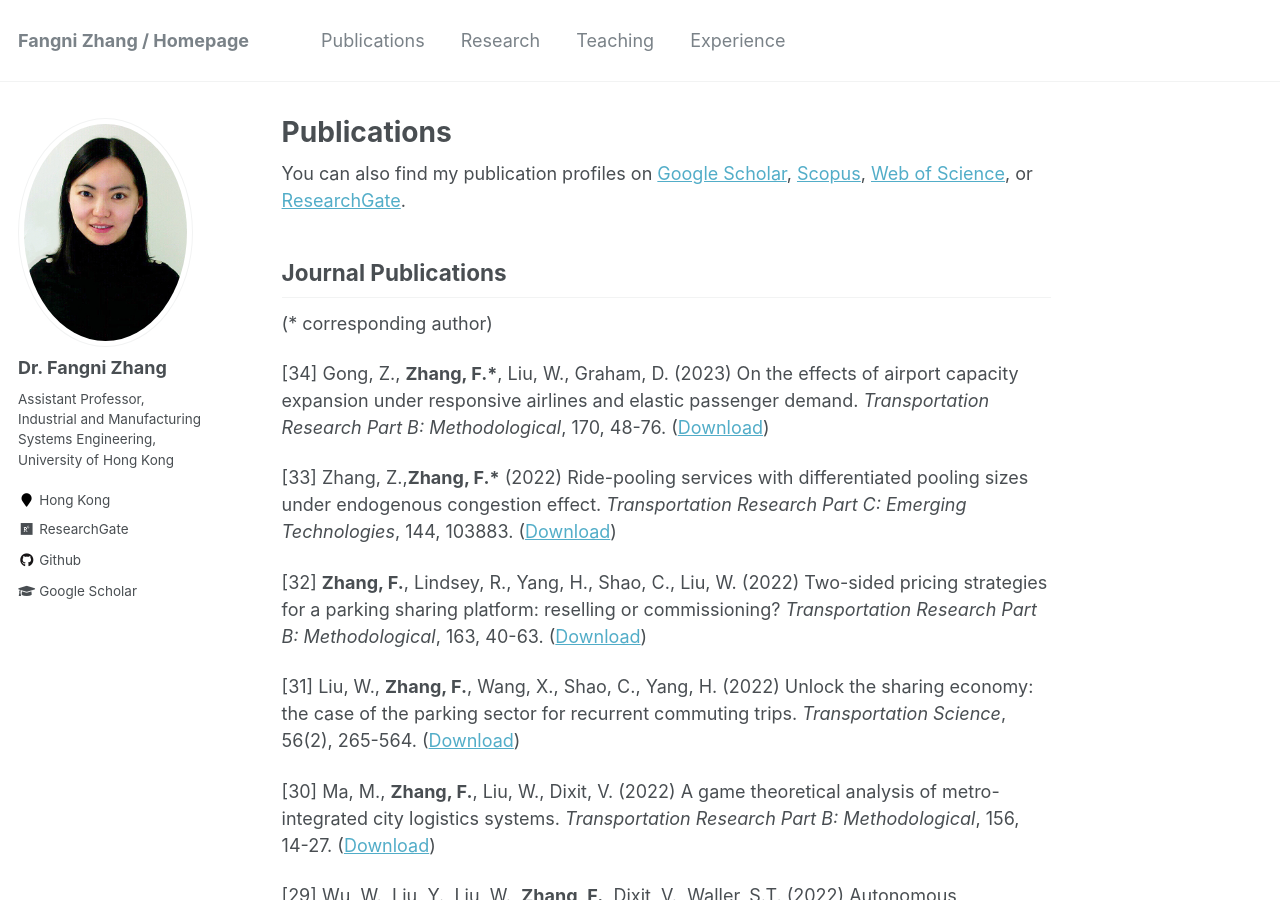
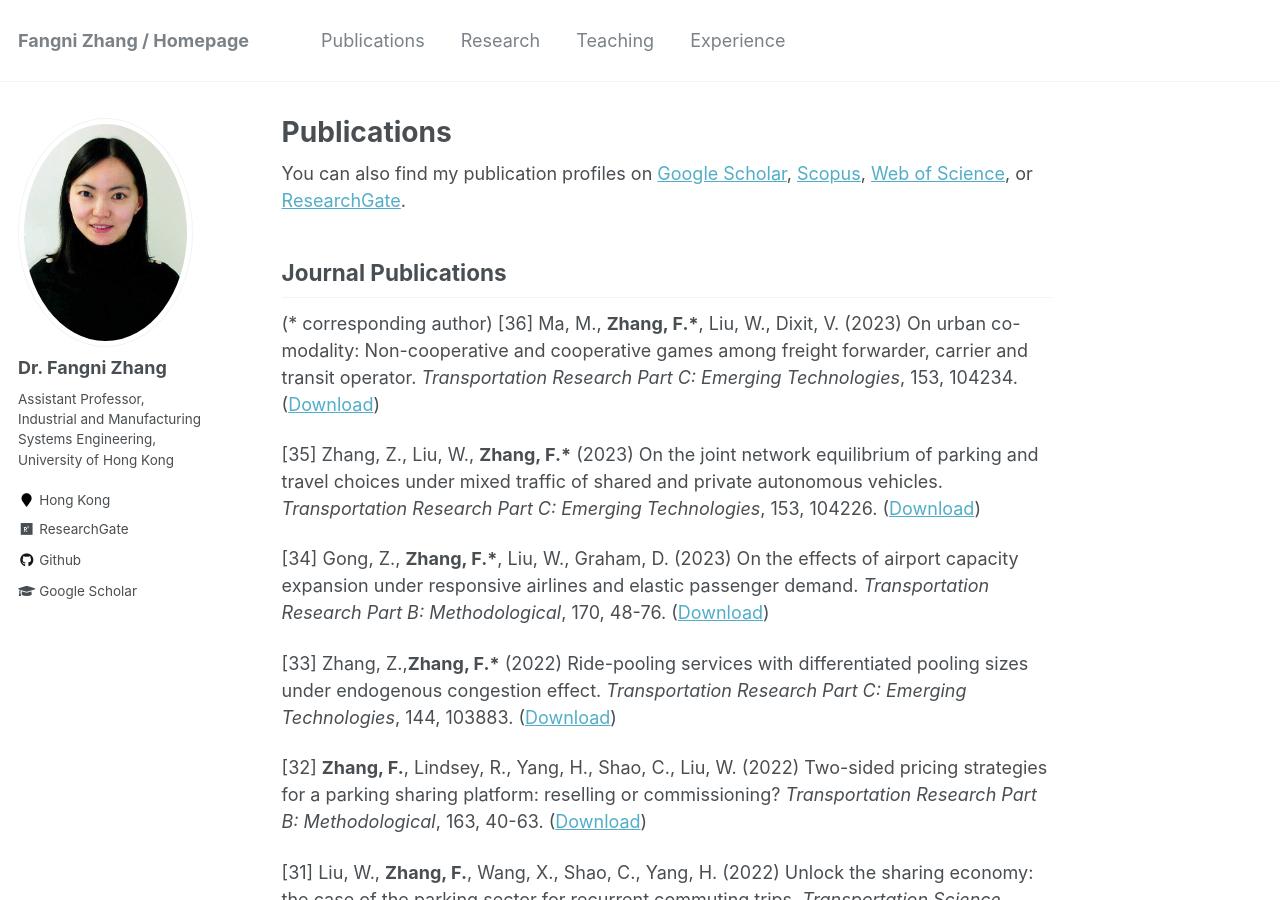
Before and after one commit to fangnizhang/fangnizhang.github.io, a Jekyll site: the page built from _pages/publications.md, in a window 1280 px wide and 900 px high. Built offline with Jekyll 4.4.1, drawn with Linux system fonts in a browser that asks for light colours.

Commit message:
Update publications.md

```diff
--- a/_pages/publications.md
+++ b/_pages/publications.md
@@ -19,6 +19,9 @@ You can also find my publication profiles on [Google Scholar](https://scholar.go
 Journal Publications
 ----------
 (* corresponding author)
+[36] Ma, M., __Zhang, F.\*__, Liu, W., Dixit, V. (2023) On urban co-modality: Non-cooperative and cooperative games among freight forwarder, carrier and transit operator. _Transportation Research Part C: Emerging Technologies_, 153, 104234. ([Download](https://doi.org/10.1016/j.trc.2023.104234))
+
+[35] Zhang, Z., Liu, W., __Zhang, F.\*__ (2023) On the joint network equilibrium of parking and travel choices under mixed traffic of shared and private autonomous vehicles. _Transportation Research Part C: Emerging Technologies_, 153, 104226. ([Download](https://doi.org/10.1016/j.trc.2023.104226))
 
 [34] Gong, Z., __Zhang, F.\*__, Liu, W., Graham, D. (2023) On the effects of airport capacity expansion under responsive airlines and elastic passenger demand. _Transportation Research Part B: Methodological_, 170, 48-76. ([Download](https://doi.org/10.1016/j.trb.2023.02.010))
 
```
